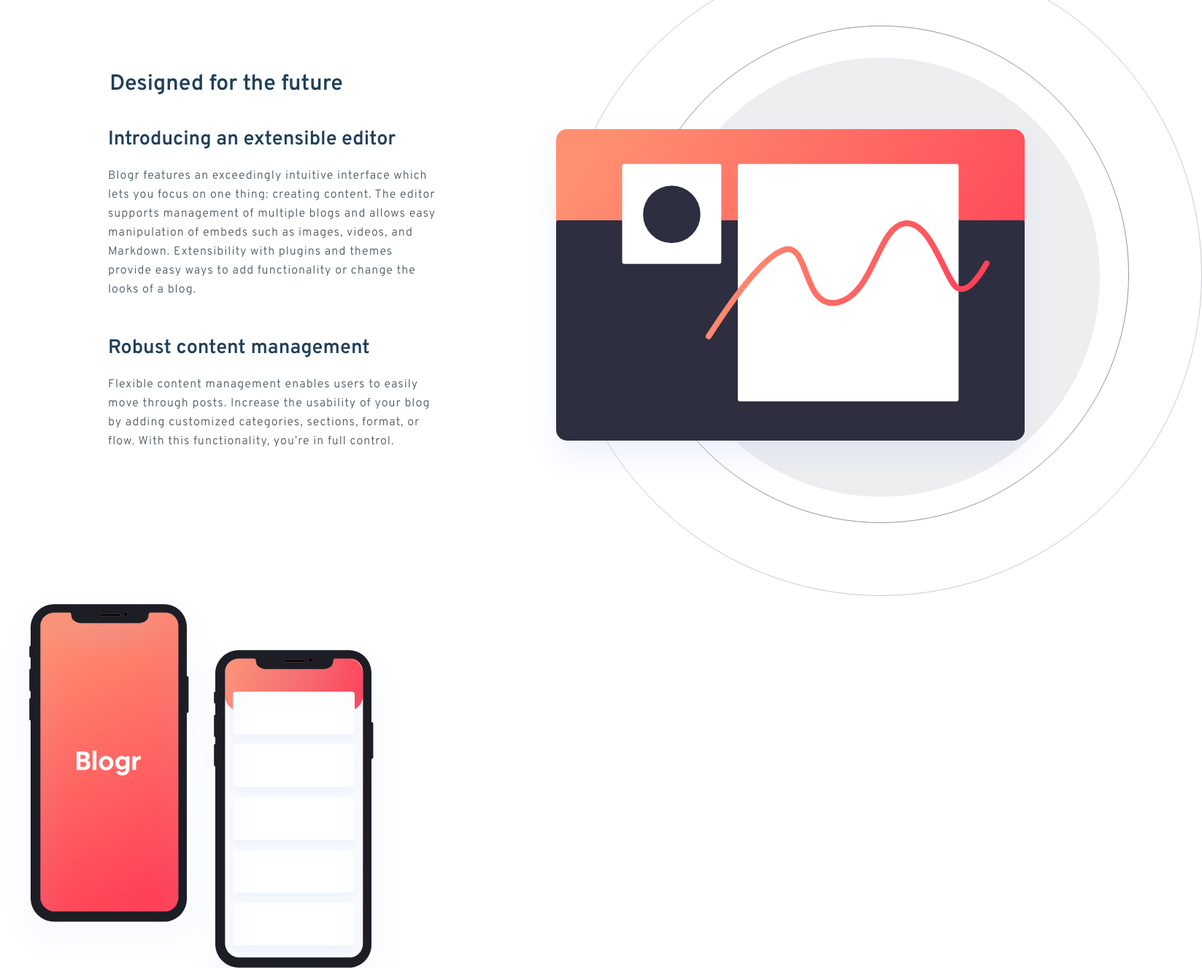
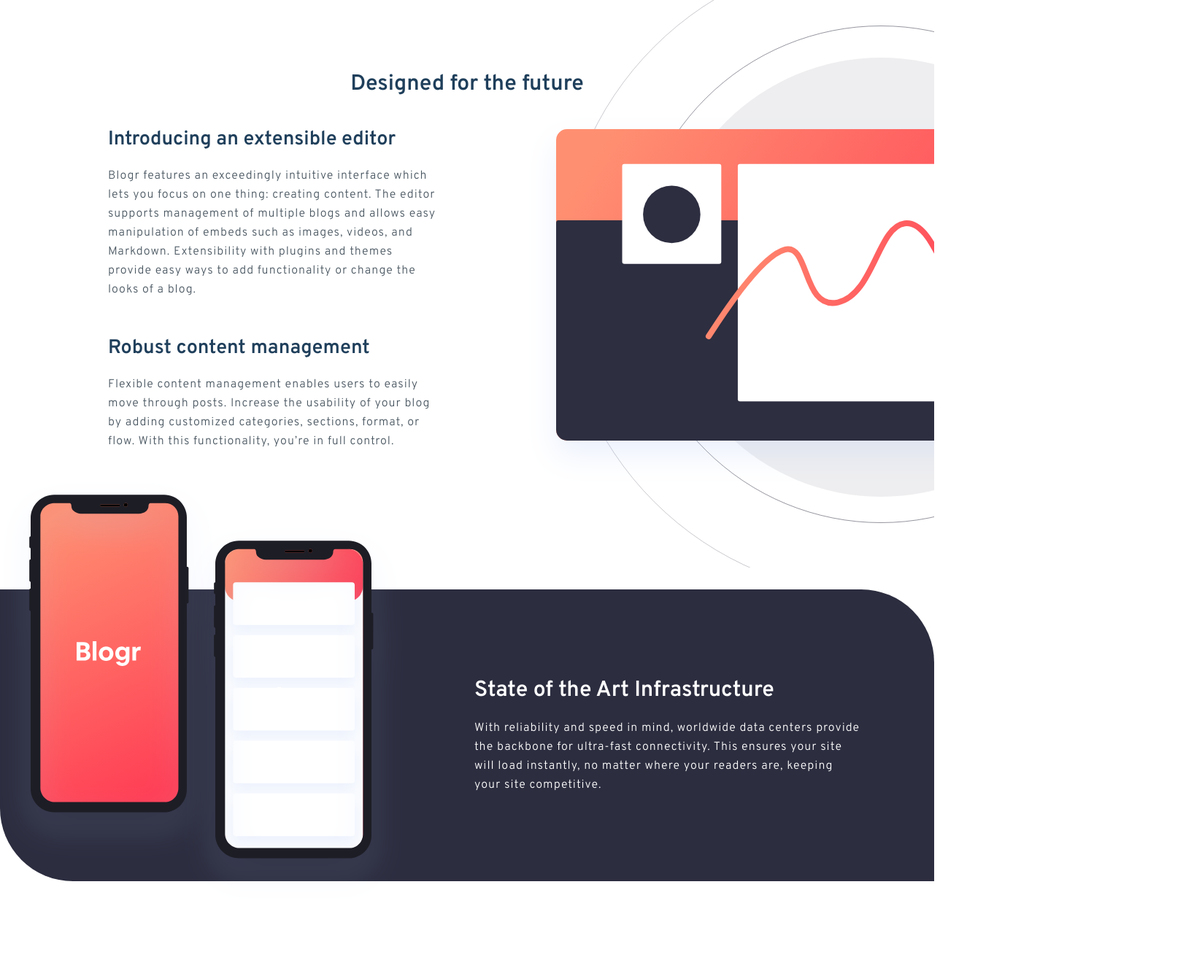
Before and after one commit to pradeeps4ini/landing_page, a plain HTML site: page index.html in a window 1280 px wide. Shown: the part 803-2130 px from the top of the page at 73% size, 1647 px wide, since content can reach past the window. After the commit the page ends 2040 px from the top, so only its background shows below. Drawn offline with Linux system fonts and the light colour scheme.

Commit message:
section2 styled

```diff
--- a/style.css
+++ b/style.css
@@ -282,8 +282,12 @@
 /* main */
 
 main {
-  grid-template: repeat(auto, minmax(500px, 1fr)) / 1fr;
+  grid-template: repeat(auto, minmax(400px, 1fr)) / 1fr;
   row-gap: 3rem;
+}
+
+section {
+  max-inline-size: 100vw;
 }
 
 .section > h2 {
@@ -293,6 +297,13 @@
   padding-block-end: clamp(1rem, calc(7vw + 1rem), 10rem);
 }
 
+.section1 div,
+.section2 div {
+  display: flex;
+  flex-flow: column nowrap;
+  gap: 2rem;
+  text-align: left;
+}
 
 .section1 {
   position: relative;
@@ -300,23 +311,24 @@
   gap: 4rem;
   inline-size: 100vw;
   padding-block-start: 10rem;
-  padding-block-end: clamp(1rem, calc(9vw + 1rem), 10rem);
+  padding-block-end: 10rem;
   text-align: center;
+  overflow: hidden;
 }
 
 .section1  :is(h2, h3) {
   color: var(--clr-cta-headings);
 }
 
+.section1 h2 {
+  grid-area: heading;
+}
+
 .section1 div {
   place-self: center;
-  display: flex;
-  flex-flow: column nowrap;
-  gap: 2rem;
   margin-block-end: 3rem;
-  padding-inline: clamp(1rem ,calc(5vw + 1rem), 8rem) clamp(1rem, calc(1vw + 1rem), 1rem);
+  padding-inline: clamp(1rem, calc(5vw + 1rem), 8rem) 1rem;
   color: var(--clr-body-copy);
-  text-align: left;
 }
 
 .section1 > picture {
@@ -338,9 +350,35 @@
 }
 
 .section2  {
-
+  position: relative;
+  grid-template: "phone content" 400px / 1fr 1fr;
+  gap: 2rem;
+  background-color: var(--clr-gray-blue);
+  border-top-right-radius: 10rem;
+  border-bottom-left-radius: 10rem;
 }
 
+.section2 > picture {
+  grid-area: phone;
+  position: relative;
+}
+
+.section2 img {
+  max-inline-size: 100%;
+  position: absolute;
+  top: -150px;
+}
+
+.section2 div {
+  grid-area: content;
+  place-self: center;
+  padding-inline: 0 clamp(1rem, calc(8vw + 1rem), 10rem);
+}
+
+
+.section2 p {
+  color: var(--clr-text);
+}
 
 @media (max-width: 750px) {
   .header-wrapper {
@@ -366,13 +404,31 @@
 
   .section1 {
     grid-template: "heading" 1fr "svg-image" auto "text" auto / 1fr;
-    padding-block-end: 0;
+    padding-block-end: 18rem;
   }
 
   .section1 img {
     position: static;
     inset: 0;
     max-inline-size: 100%;
+  }
+
+  .section2 {
+    grid-template: "phone" .85fr "content" 1fr / 1fr;
+    padding-block-end: 8rem;
+    background-image: url("./images/bg-pattern-circles.svg");
+    background-repeat: no-repeat;
+    background-position: 40% 120%;
+  }
+
+ .section2 div {
+  padding-inline: clamp(1rem, calc(5vw + 1rem), 8rem) 1rem;
+ }
+
+ .section2 img {
+    max-inline-size: 100%;
+    position: absolute;
+    top: -180px;
   }
 }
 
```
Also changed, not shown: index.html (+2 -0 lines).
